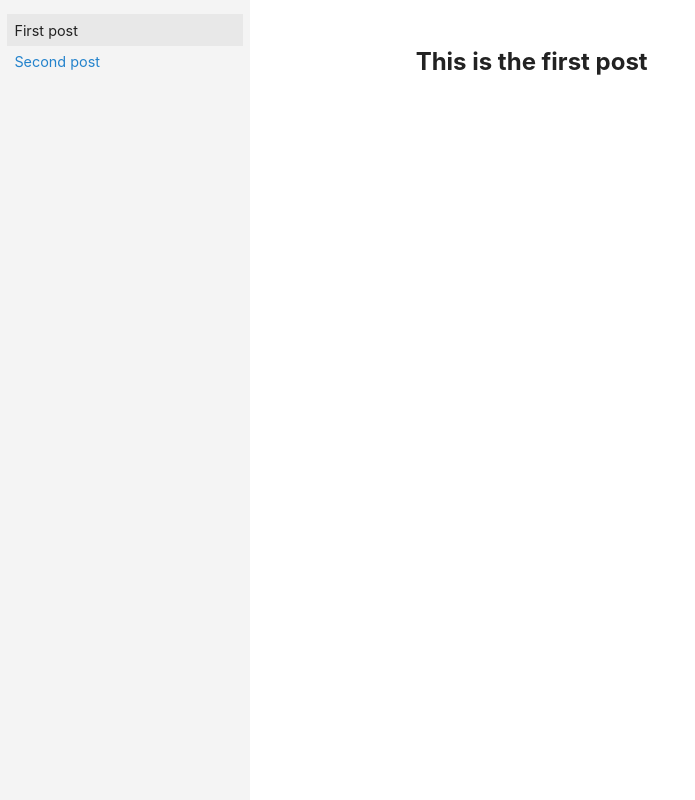
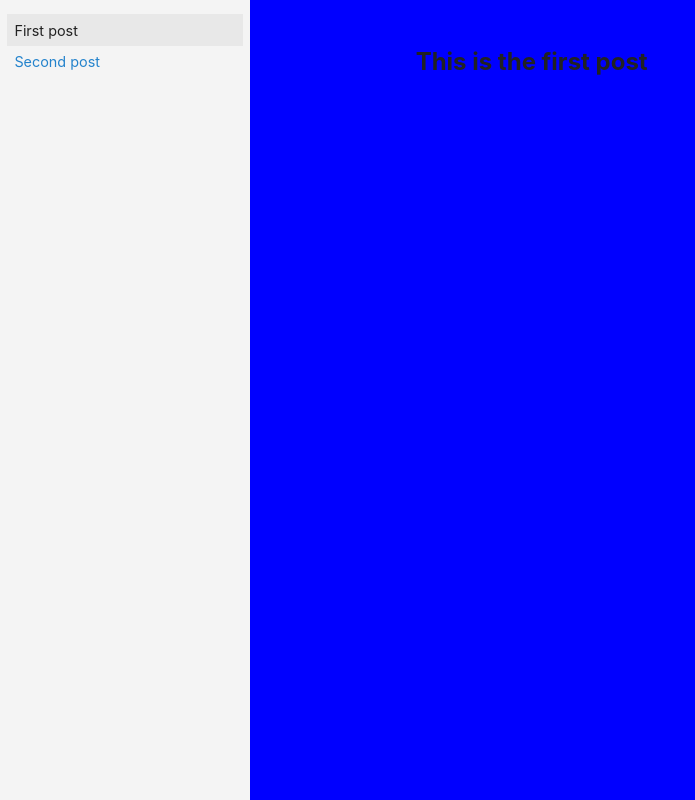
Before and after one commit to Hude06/blog, a website: page _Posts/first-post.html in a window 1280 px wide. Shown: the whole page, without its empty margins (0-695 px from the left). Drawn offline with Linux system fonts and the light colour scheme.

Commit message:
Adding posts

```diff
--- a/_Posts/first-post.html
+++ b/_Posts/first-post.html
@@ -32,6 +32,7 @@
 
       body {
         word-wrap: break-word;
+        background-color: blue;
       }
 
       pre code {
```
Also changed, not shown: _Posts/second-post.html (+1 -0 lines), style.css (deleted).
